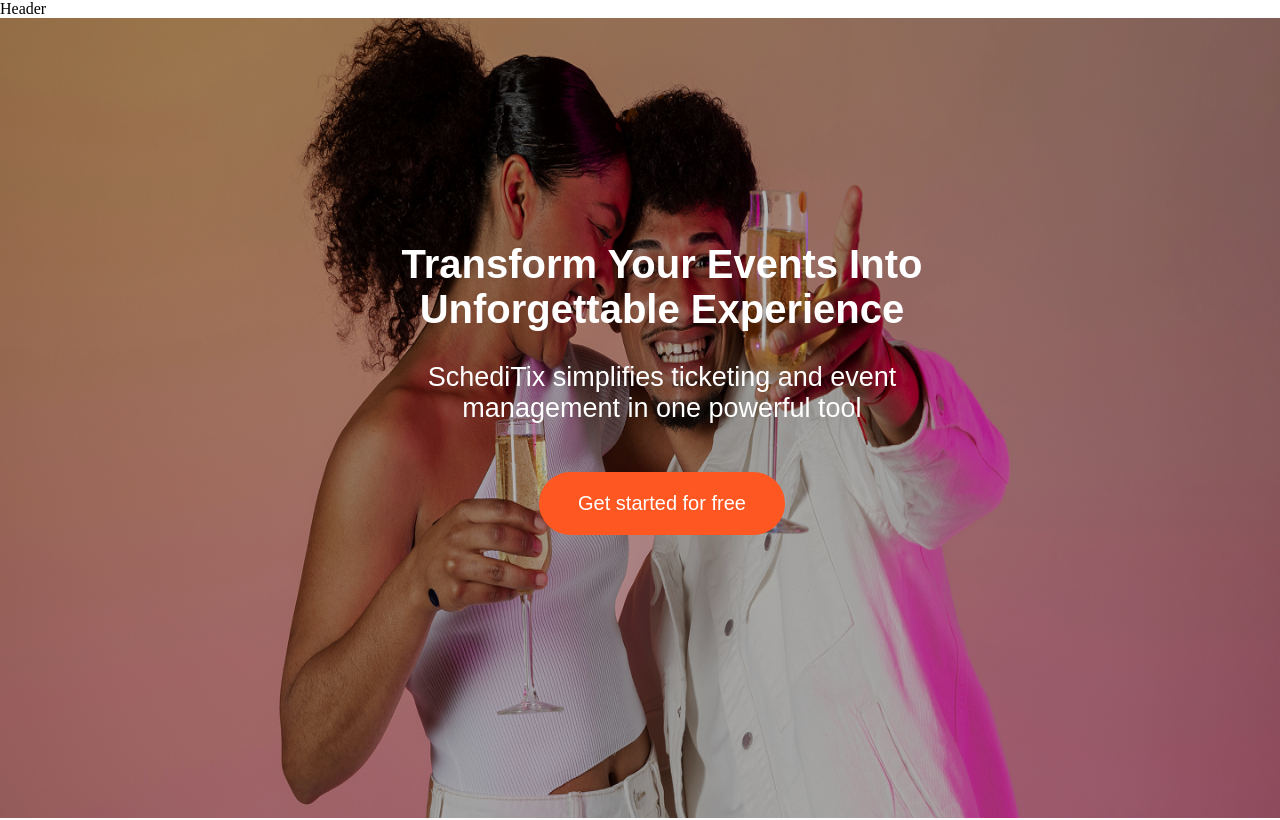
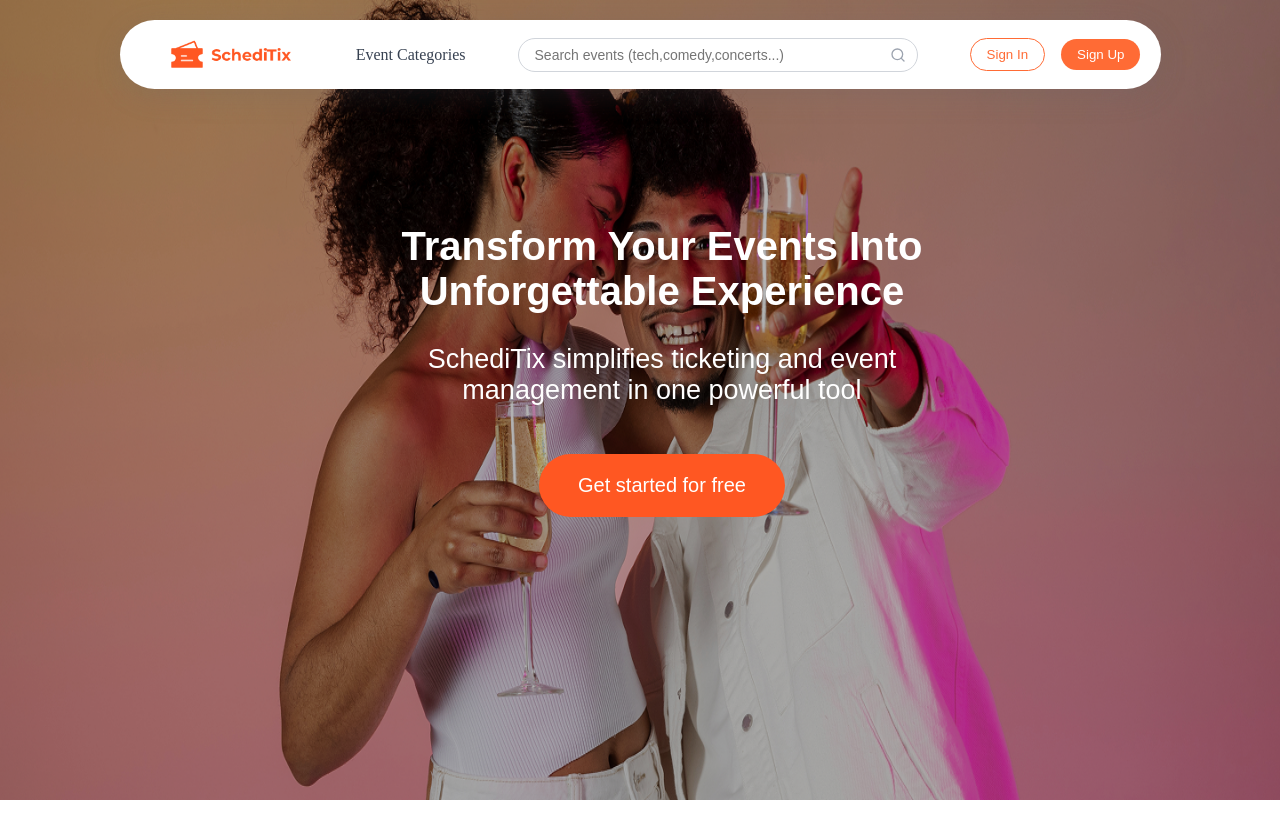
Before and after one commit to Haremu07/schediTix_fe, a React (Vite) app: page / in a window 1280 px wide. Shown: the top 820 px of the page. Built offline with nearby package versions, Linux system fonts and the light colour scheme.

Commit message:
added header

```diff
--- a/src/components/footer/Footer.jsx
+++ b/src/components/footer/Footer.jsx
@@ -1,9 +1,125 @@
 import React from 'react'
+import "../footer/footer.css"
+import {
+  FaMapMarkerAlt,
+  FaEnvelope,
+  FaPhone,
+  FaClock,
+  FaTwitter,
+  FaLinkedin,
+  FaFacebook,
+  FaInstagram,
+} from "react-icons/fa"
 
 const Footer = () => {
   return (
-    <div>Footer</div>
+    <div>
+       <footer className="footer">
+      <div className="footer-container">
+        <div className="footer-columns">
+          <div className="footer-column">
+            <h3 className="footer-heading">Quick links</h3>
+            <ul className="footer-links">
+              <li>
+                <a href="#">Home</a>
+              </li>
+              <li>
+                <a href="#">About us</a>
+              </li>
+              <li>
+                <a href="#">Explore Categories</a>
+              </li>
+              <li>
+                <a href="#">Event Categories</a>
+              </li>
+              <li>
+                <a href="#">Subscription plan</a>
+              </li>
+            </ul>
+          </div>
+          <div className="footer-column">
+            <h3 className="footer-heading">Support</h3>
+            <ul className="footer-links">
+              <li>
+                <a href="#">Account</a>
+              </li>
+              <li>
+                <a href="#">Faq</a>
+              </li>
+              <li>
+                <a href="#">Legal</a>
+              </li>
+              <li>
+                <a href="#">Privacy policy</a>
+              </li>
+              <li>
+                <a href="#">Contact us</a>
+              </li>
+            </ul>
+          </div>
+          <div className="footer-column">
+            <h3 className="footer-heading">Others</h3>
+            <ul className="footer-links">
+              <li>
+                <a href="#">Partners</a>
+              </li>
+              <li>
+                <a href="#">Community program</a>
+              </li>
+              <li>
+                <a href="#">conferences</a>
+              </li>
+              <li>
+                <a href="#">affiliate program</a>
+              </li>
+              <li>
+                <a href="#">Subscription plan</a>
+              </li>
+            </ul>
+          </div>
+          <div className="footer-column">
+            <h3 className="footer-heading">Need any help?</h3>
+            <ul className="footer-contact">
+              <li>
+                <FaMapMarkerAlt className="footer-icon" />
+                <span>Office address: 204/205 muyibi street, Ajegunle, Olodi Apapa, Lagos, Nigeria.</span>
+              </li>
+              <li>
+                <FaEnvelope className="footer-icon" />
+                <span>Email us: cynthiadymonno04@gmail.com</span>
+              </li>
+              <li>
+                <FaPhone className="footer-icon" />
+                <span>Phone number: +2348041814551</span>
+              </li>
+              <li>
+                <FaClock className="footer-icon" />
+                <span>Office hours: 24hrs, Monday - Sunday</span>
+              </li>
+            </ul>
+          </div>
+        </div>
+        <div className="footer-bottom">
+          <p className="footer-copyright">© 2024 SchedTrix, Inc. All rights reserved.</p>
+          <div className="footer-social">
+            <a href="#">
+              <FaTwitter />
+            </a>
+            <a>
+              <FaLinkedin />
+            </a>
+            <a href="#">
+              <FaFacebook />
+            </a>
+            <a href="#">
+              <FaInstagram />
+            </a>
+          </div>
+        </div>
+        </div>
+        </footer>
+    </div>
   )
 }
 
-export default Footer
+export default Footer;
--- a/src/components/footer/footer.css
+++ b/src/components/footer/footer.css
@@ -0,0 +1,113 @@
+.footer {
+    width: 100%;
+    border-top: 1px solid #e5e7eb;
+    padding: 48px 16px 24px;
+  }
+
+  .footer-container {
+    max-width: 1200px;
+    margin: 0 auto;
+  }
+
+  .footer-columns {
+    display: grid;
+    grid-template-columns: repeat(1, 1fr);
+    gap: 32px;
+  }
+
+  @media (min-width: 768px) {
+    .footer-columns {
+      grid-template-columns: repeat(4, 1fr);
+    }
+  }
+
+  .footer-column {
+    margin-bottom: 16px;
+  }
+
+  .footer-heading {
+    font-weight: 500;
+    color: #111827;
+    margin-bottom: 16px;
+  }
+
+  .footer-links {
+    list-style: none;
+    padding: 0;
+    margin: 0;
+  }
+
+  .footer-links li {
+    margin-bottom: 12px;
+  }
+
+  .footer-links a {
+    color: #4b5563;
+    text-decoration: none;
+    transition: color 0.2s;
+  }
+
+  .footer-links a:hover {
+    color: #111827;
+  }
+
+  .footer-contact {
+    list-style: none;
+    padding: 0;
+    margin: 0;
+  }
+
+  .footer-contact li {
+    display: flex;
+    align-items: flex-start;
+    margin-bottom: 16px;
+    color: #4b5563;
+  }
+
+  .footer-icon {
+    margin-right: 8px;
+    min-width: 20px;
+    margin-top: 2px;
+  }
+
+  .footer-bottom {
+    display: flex;
+    flex-direction: column;
+    justify-content: space-between;
+    align-items: center;
+    margin-top: 48px;
+    padding-top: 24px;
+    border-top: 1px solid #e5e7eb;
+  }
+
+  @media (min-width: 768px) {
+    .footer-bottom {
+      flex-direction: row;
+    }
+  }
+
+  .footer-copyright {
+    color: #4b5563;
+    font-size: 14px;
+    margin-bottom: 16px;
+  }
+
+  @media (min-width: 768px) {
+    .footer-copyright {
+      margin-bottom: 0;
+    }
+  }
+
+  .footer-social {
+    display: flex;
+    gap: 24px;
+  }
+
+  .footer-social a {
+    color: #4b5563;
+    transition: color 0.2s;
+  }
+
+  .footer-social a:hover {
+    color: #111827;
+  }
--- a/src/components/header/Header.jsx
+++ b/src/components/header/Header.jsx
@@ -1,9 +1,37 @@
-import React from 'react'
+import React from 'react';
+import '../header/header.css';
+import {FiSearch } from 'react-icons/fi';
+import { useNavigate } from 'react-router';
+import orangelogo from '../../assets/orangelogo.png'
 
 const Header = () => {
+ const  navigate = useNavigate();
   return (
-    <div>Header</div>
-  )
-}
+    <header className="header">
+      <div className="header-container">
+          <img className="logo-link"src={orangelogo} alt="" onClick={() => navigate("/")} />
+        <nav className="nav">
+          <a href="/event-categories" className="nav-link">
+            Event Categories
+          </a>
+        </nav>
 
-export default Header
+        <div className="search-box">
+          <input type="text" placeholder="Search events (tech,comedy,concerts...)" />
+          <FiSearch className="search-icon" />
+        </div>
+
+        <div className="actions">
+          <button className="auth-button"
+          onClick={() => navigate("/login")}
+          >Sign In</button>
+          <button className="auth-button"
+          onClick={() => navigate("/register")}
+          >Sign Up</button>
+        </div>
+      </div>
+    </header>
+  );
+};
+
+export default Header;
--- a/src/components/header/header.css
+++ b/src/components/header/header.css
@@ -0,0 +1,156 @@
+/* Wrapper header */
+.header {
+    width: 100%;
+    display: flex;
+    justify-content: center;
+    align-items: center;
+    position: fixed;
+    top: 0;
+    margin-top: 20px;
+    z-index: 1000;
+  }
+
+  /* Inner container */
+  .header-container {
+    width: 1041px;
+    height: 69px;
+    border-radius: 56px;
+    padding: 12px 20px;
+    background-color: #ffffff;
+    box-shadow: rgba(100, 100, 111, 0.2) 0px 7px 29px 0px;
+    display: flex;
+    align-items: center;
+    justify-content: space-between;
+    gap: 10px;
+  }
+
+  /* Logo */
+  .logo-link {
+    width: 18%;
+    height: 80%;
+    object-fit: contain;
+    cursor: pointer;
+  }
+
+  .logo-text {
+    color: #ff6b35;
+    font-weight: 700;
+    font-size: 20px;
+  }
+
+  /* Navigation */
+  .nav {
+    display: none;
+  }
+
+  .nav-link {
+    color: #374151;
+    font-weight: 500;
+    text-decoration: none;
+  }
+
+  .nav-link:hover {
+    color: #ff6b35;
+  }
+
+  /* Search */
+  .search-box {
+    position: relative;
+    display: flex;
+    align-items: center;
+    flex: 1;
+    max-width: 400px;
+    margin: 0 16px;
+  }
+
+  .search-box input {
+    width: 100%;
+    padding: 8px 16px;
+    padding-right: 36px;
+    border-radius: 9999px;
+    border: 1px solid #d1d5db;
+    outline: none;
+    font-size: 14px;
+  }
+
+  .search-box input:focus {
+    border-color: #ff6b35;
+    box-shadow: 0 0 0 1px #ff6b35;
+  }
+
+  .search-icon {
+    position: absolute;
+    right: 12px;
+    top: 50%;
+    transform: translateY(-50%);
+    color: #9ca3af;
+    pointer-events: none;
+  }
+
+  /* Actions */
+  .actions {
+    display: flex;
+    align-items: center;
+    gap: 16px;
+  }
+
+  /* Heart icon button */
+  .icon-button {
+    background: none;
+    border: none;
+    cursor: pointer;
+    color: #6b7280;
+    padding: 4px;
+    display: flex;
+    align-items: center;
+    justify-content: center;
+  }
+
+  .icon-button:hover {
+    color: #ff6b35;
+  }
+
+  /* Auth buttons */
+  .auth-button {
+    padding: 8px 16px;
+    border-radius: 50px;
+    font-weight: 500;
+    cursor: pointer;
+    transition: background-color 0.2s;
+    border: 1px solid #ff6b35;
+    background-color: white;
+    color: #ff6b35;
+  }
+
+  /* "Sign In" style */
+  .auth-button:first-of-type {
+    border: 1px solid #ff6b35;
+    background-color: white;
+    color: #ff6b35;
+    border-radius: 50px;
+  }
+
+  .auth-button:first-of-type:hover {
+    background-color: #f9fafb;
+  }
+
+  /* "Sign Up" style */
+  .auth-button:last-of-type {
+    background-color: #ff6b35;
+    color: white;
+    border: none;
+    border-radius: 50px;
+  }
+
+  .auth-button:last-of-type:hover {
+    background-color: #e85a2a;
+  }
+
+  /* Responsive navigation display */
+  @media (min-width: 640px) {
+    .nav {
+      display: flex;
+      align-items: center;
+      gap: 16px;
+    }
+  }
```
